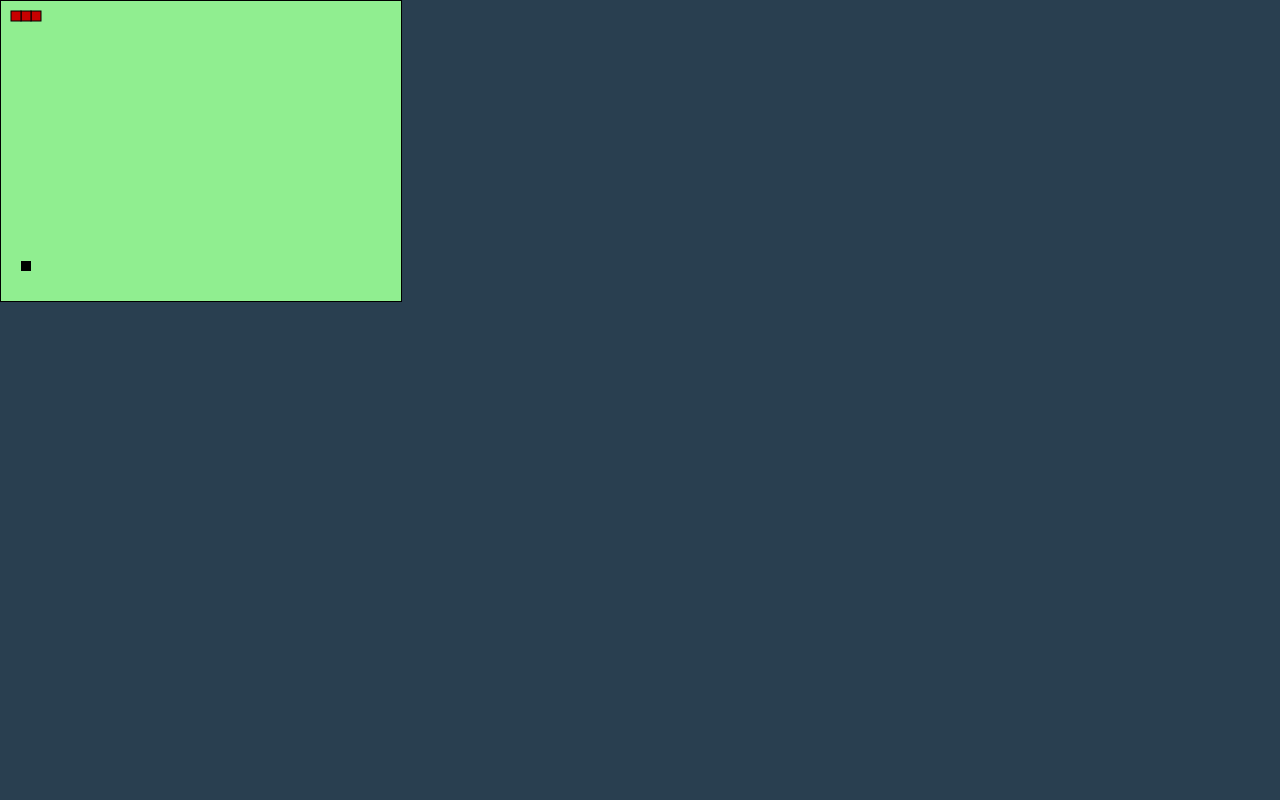
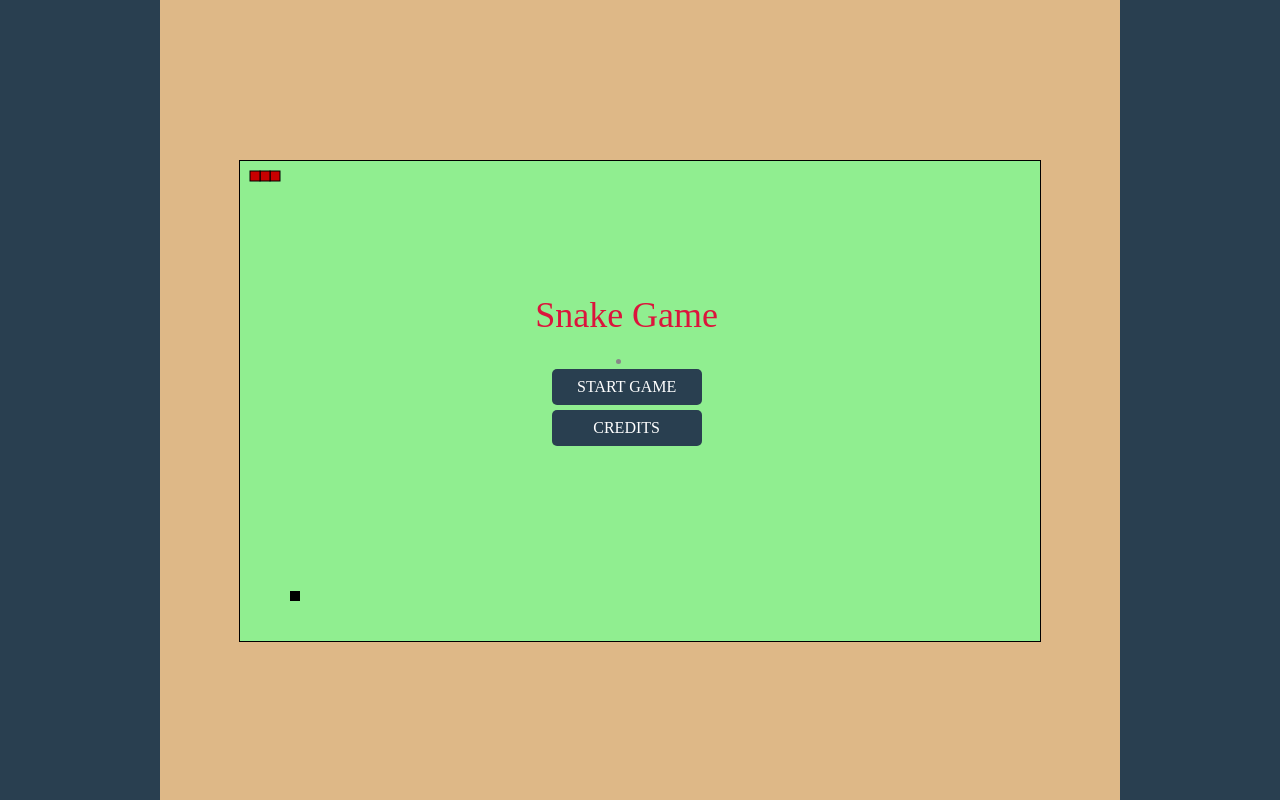
Before and after one commit to anshabmk/snake-game, a plain HTML site: page index.html in a window 1280 px wide. Drawn offline with Linux system fonts and the light colour scheme.

Commit message:
Adds game menu, Unsupported browser content to show and Changes canvas size

```diff
--- a/index.html
+++ b/index.html
@@ -6,7 +6,25 @@
   <link rel="stylesheet" href="assets/stylesheets/main.css">
 </head>
 <body>
-  <canvas id="gameCanvas" width="400" height="300"></canvas>
+  <div class="container">
+
+    <div id="gameMenu" class="menu">
+      <h1>Snake Game</h1>
+      <li>
+        <ul><a class="btn" href="javascript:startGame();">Start Game</a></ul>
+        <ul><a class="btn" href="javascript:void(0);">Credits</a></ul>
+      </li>
+    </div>
+
+    <div class="canvas-wrapper">
+
+      <canvas id="gameCanvas" width="800" height="480">
+        <p>Your browser doesn't support the required functionality to be able to
+          play this game. Kindly try using any other modern web browser.</p>
+      </canvas>
+
+    </div>
+  </div>
 
   <script type="text/javascript" src="assets/javascripts/main.js"></script>
 </body>
```
